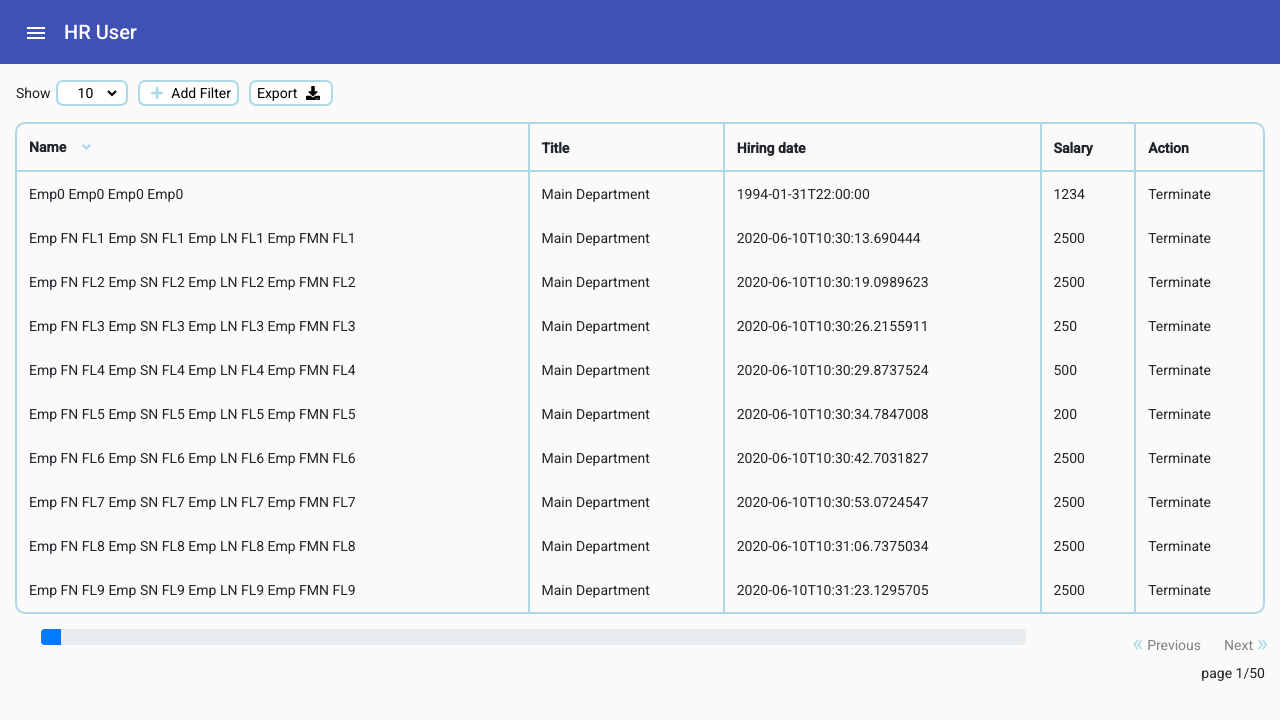
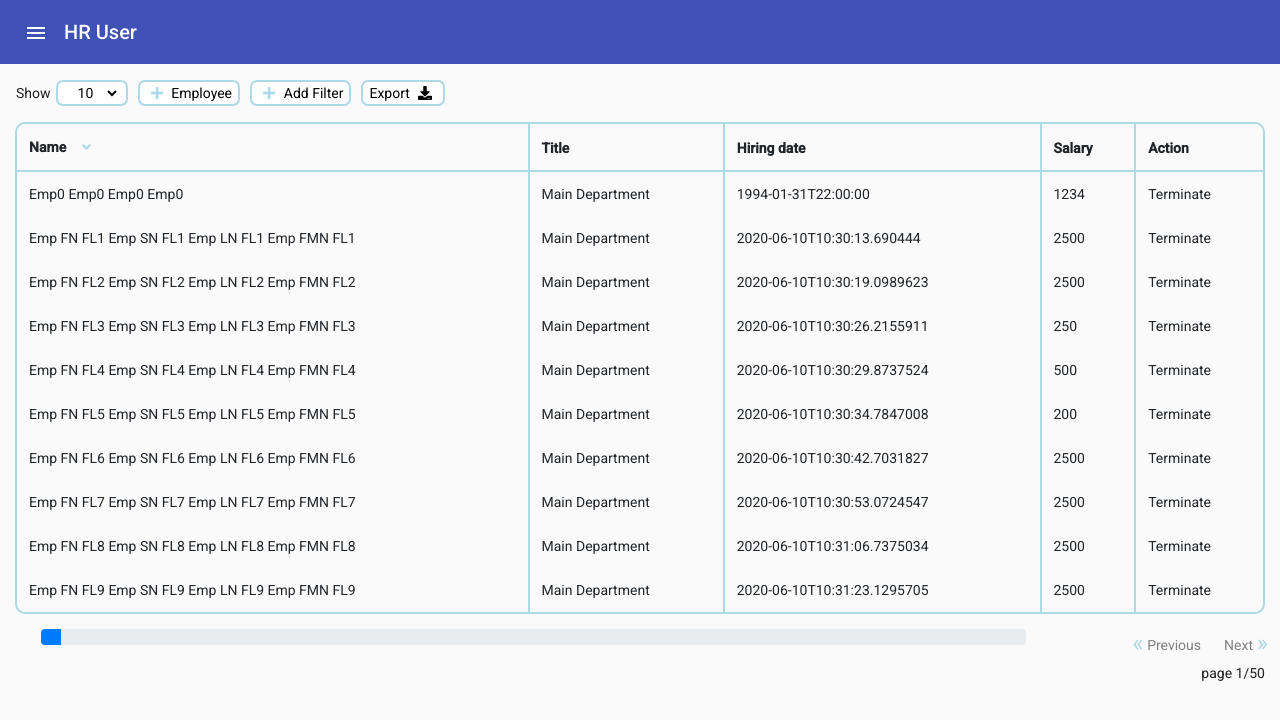
Before and after one commit to marina556/searchForMe, an Angular app: page / in a window 1280 px wide. Shown: the top 720 px of the page. Built offline with nearby package versions, Linux system fonts and the light colour scheme.

Commit message:
add filter by salary

```diff
--- a/src/app/table/table.component.html
+++ b/src/app/table/table.component.html
@@ -7,10 +7,10 @@
     <option value="40">40</option>
     <option value="50">50</option>
   </select></button>
-<!--  <button>-->
-<!--    <fa-icon [icon]="faFolderPlus"></fa-icon>-->
-<!--    Employee-->
-<!--  </button>-->
+  <button>
+    <fa-icon [icon]="faFolderPlus"></fa-icon>
+    Employee
+  </button>
   <button (click)="openDialog()">
     <fa-icon [icon]="faFolderPlus"></fa-icon>
     Add Filter
```
